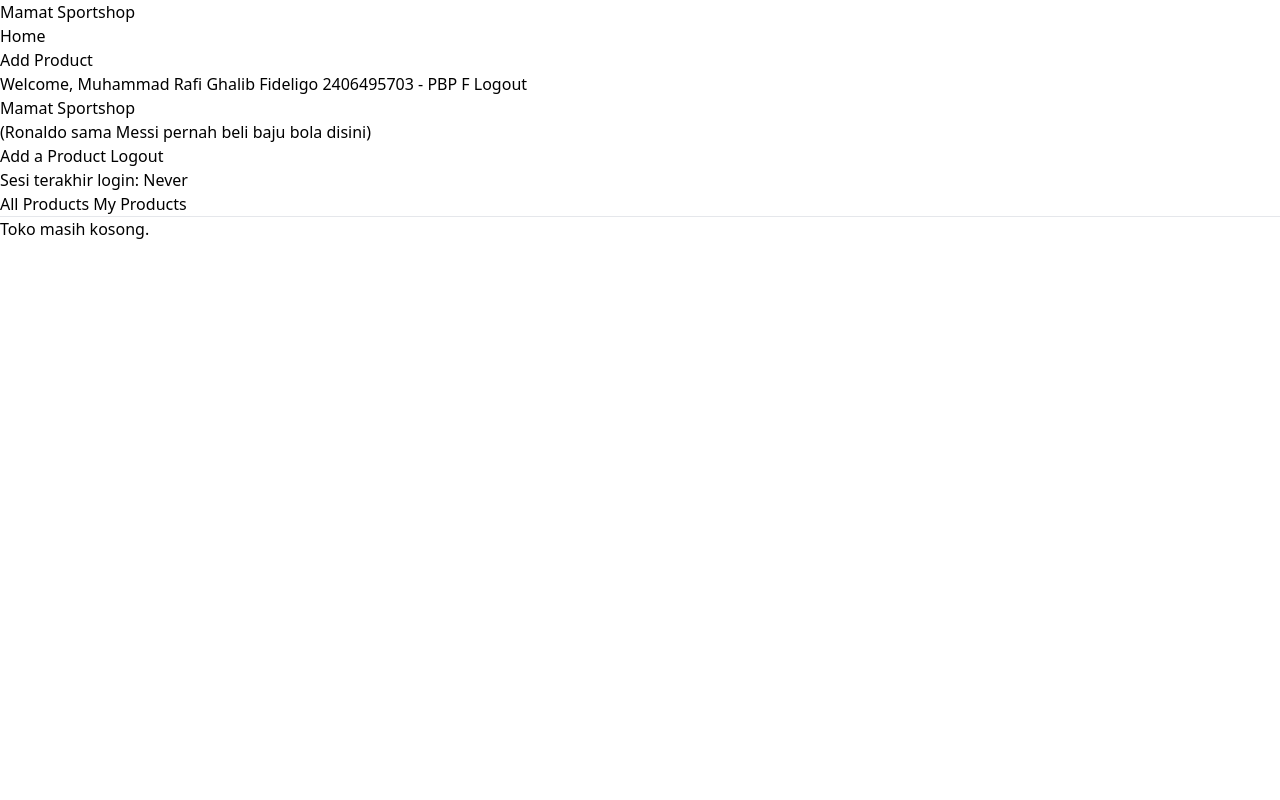
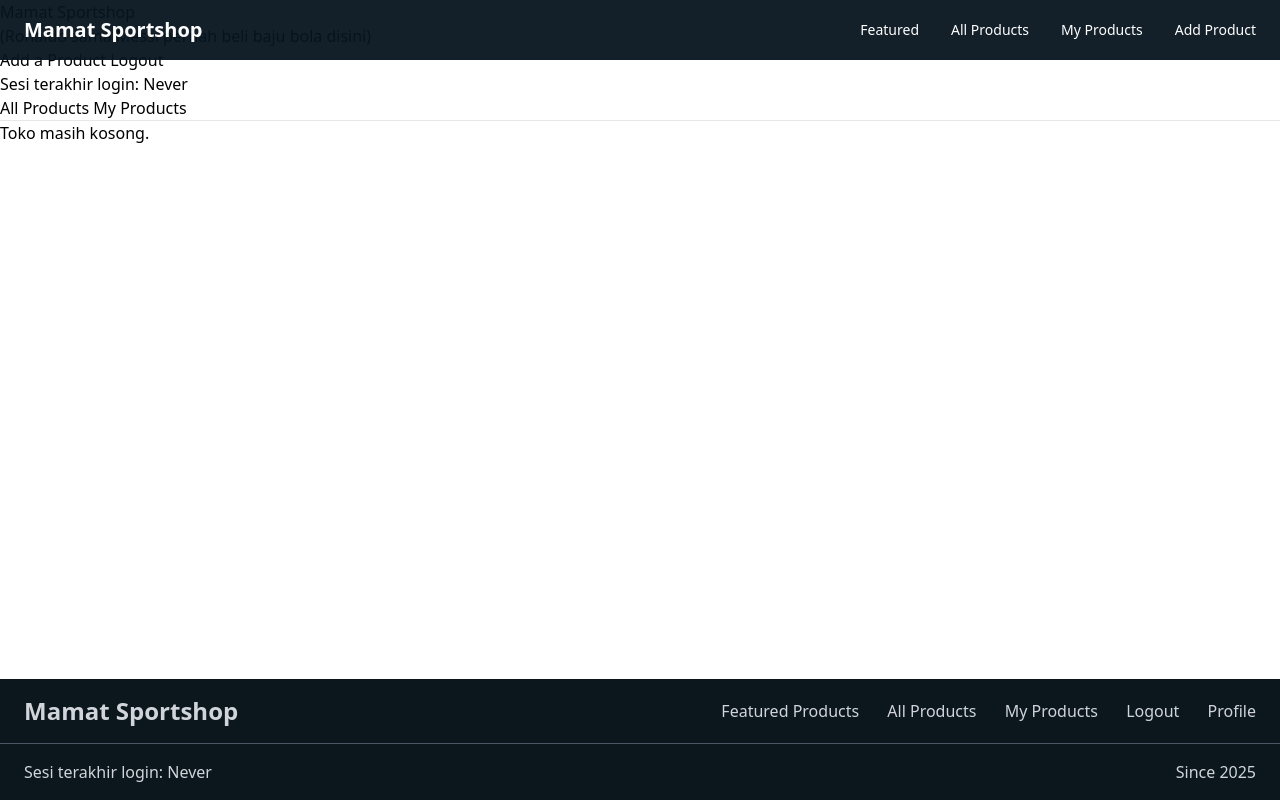
Before and after one commit to fideligo/mamat-sportshop, a Django app: page / in a window 1280 px wide. Run offline with Django 5.2, Linux system fonts and the light colour scheme; the visitor is signed in with stand-in values (Sample User, id 1); data that the repository does not hold is empty; some libraries are stand-ins or nearby versions.

Commit message:
add navbar, footer,

```diff
--- a/templates/base.html
+++ b/templates/base.html
@@ -7,8 +7,16 @@
 		{% block meta %} {% endblock meta %}
 		<script src="https://cdn.tailwindcss.com"></script>
 		<link rel="stylesheet" href="{% static 'css/global.css' %}" />
+		<link
+			href="https://fonts.googleapis.com/css2?family=Poppins:wght@300;400;500;600;700&display=swap"
+			rel="stylesheet"
+		/>
 	</head>
-	<body>
-		{% block content %} {% endblock content %}
+	<body class="flex flex-col min-h-screen bg-white">
+		<!-- Konten halaman (isi dari main.html) -->
+		<main class="flex-grow">{% block content %} {% endblock content %}</main>
+
+		<!-- Footer selalu di bawah -->
+		{% include "footer.html" %}
 	</body>
 </html>
--- /dev/null
+++ b/templates/footer.html
@@ -0,0 +1,18 @@
+<footer class="bg-[#0b161d] text-gray-300">
+	<div class="container mx-auto flex items-center justify-between px-6 py-4">
+		<h1 class="text-2xl font-semibold">Mamat Sportshop</h1>
+		<nav class="space-x-6">
+			<a href="#featured_products" class="hover:text-gray-300">Featured Products</a>
+			<a href="?filter=all#all_products" class="hover:text-gray-300">All Products</a>
+			<a href="?filter=my#all_products" class="hover:text-gray-300">My Products</a>
+			<a href="{% url 'main:logout' %}" class="hover:text-gray-300">Logout</a>
+			<a href="#" class="hover:text-gray-300">Profile</a>
+		</nav>
+	</div>
+	<div
+		class="container mx-auto px-6 py-4 border-t border-gray-600 flex flex-row justify-between"
+	>
+		<p>Sesi terakhir login: {{ last_login }}</p>
+		<p>Since 2025</p>
+	</div>
+</footer>
--- a/templates/navbar.html
+++ b/templates/navbar.html
@@ -1,21 +1,38 @@
-<nav>
-  <h1>Mamat Sportshop</h1>
+<nav x-data="{ open: false }" class="bg-[#07141E] opacity-95 text-white fixed top-0 left-0 w-full z-50">
+  <div class="max-w-screen mx-auto px-6 py-4 flex items-center justify-between">
 
-  <ul>
-    <li><a href="/">Home</a></li>
-    <li><a href="{% url 'main:add_product' %}">Add Product</a></li>
-  </ul>
+    <!-- Logo -->
+    <div class="text-xl font-semibold">Mamat Sportshop</div>
 
-  {% if user.is_authenticated %}
-    <div>
-      <span>Welcome, {{ name|default:user.username }}</span>
-      <span>{{ npm|default:"Student" }} - {{ class|default:"Class" }}</span>
-      <a href="{% url 'main:logout' %}">Logout</a>
+    <!-- Desktop Menu -->
+    <ul class="hidden md:flex space-x-8 text-sm font-medium">
+      <li><a href="#featured_products" class="hover:text-gray-300">Featured</a></li>
+      <li><a href="?filter=all#all_products" class="hover:text-gray-300">All Products</a></li>
+      <li><a href="?filter=all#my_products" class="hover:text-gray-300">My Products</a></li>
+      <li><a href="/add-product" class="hover:text-gray-300">Add Product</a></li>
+    </ul>
+
+    <!-- Mobile Hamburger -->
+    <div class="md:hidden">
+      <button @click="open = !open" class="focus:outline-none">
+        <svg xmlns="http://www.w3.org/2000/svg" class="h-6 w-6" fill="none"
+             viewBox="0 0 24 24" stroke="currentColor" stroke-width="2">
+          <path stroke-linecap="round" stroke-linejoin="round"
+                d="M4 6h16M4 12h16M4 18h16"/>
+        </svg>
+      </button>
     </div>
-  {% else %}
-    <div>
-      <a href="{% url 'main:login' %}">Login</a>
-      <a href="{% url 'main:register' %}">Register</a>
-    </div>
-  {% endif %}
+  </div>
+
+  <!-- Mobile Menu Dropdown -->
+  <div x-show="open" class="md:hidden bg-[#07141E] text-white px-6 py-4 space-y-4">
+    <a href="#featured_products" class="block hover:text-gray-300">Featured</a>
+    <a href="?filter=all#all_products" class="block hover:text-gray-300">All Products</a>
+    <a href="?filter=all#my_products" class="block hover:text-gray-300">My Products</a>
+    <a href="/add-product" class="block hover:text-gray-300">Add Product</a>
+    <hr class="border-gray-600">
+  </div>
 </nav>
+
+<!-- Tambahin Alpine.js -->
+<script src="//unpkg.com/alpinejs" defer></script>
```
